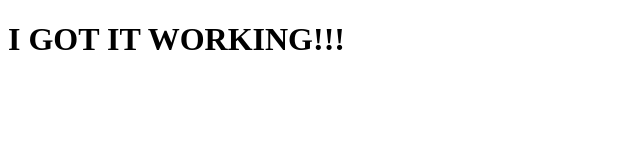
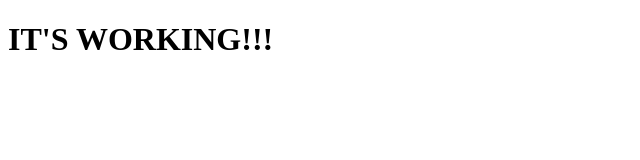
Before and after one commit to onticinc/linode_cicd, a website: page home.html in a window 1280 px wide. Shown: the whole page, without its empty margins (0-640 px from the left). Drawn offline with Linux system fonts and the light colour scheme.

Commit message:
testing depoy branch update

```diff
--- a/home.html
+++ b/home.html
@@ -7,6 +7,6 @@
     <title>Home Page</title>
 </head>
 <body>
-    <h1>I GOT IT WORKING!!! </h1>
+    <h1>IT'S WORKING!!! </h1>
 </body>
 </html>
```
